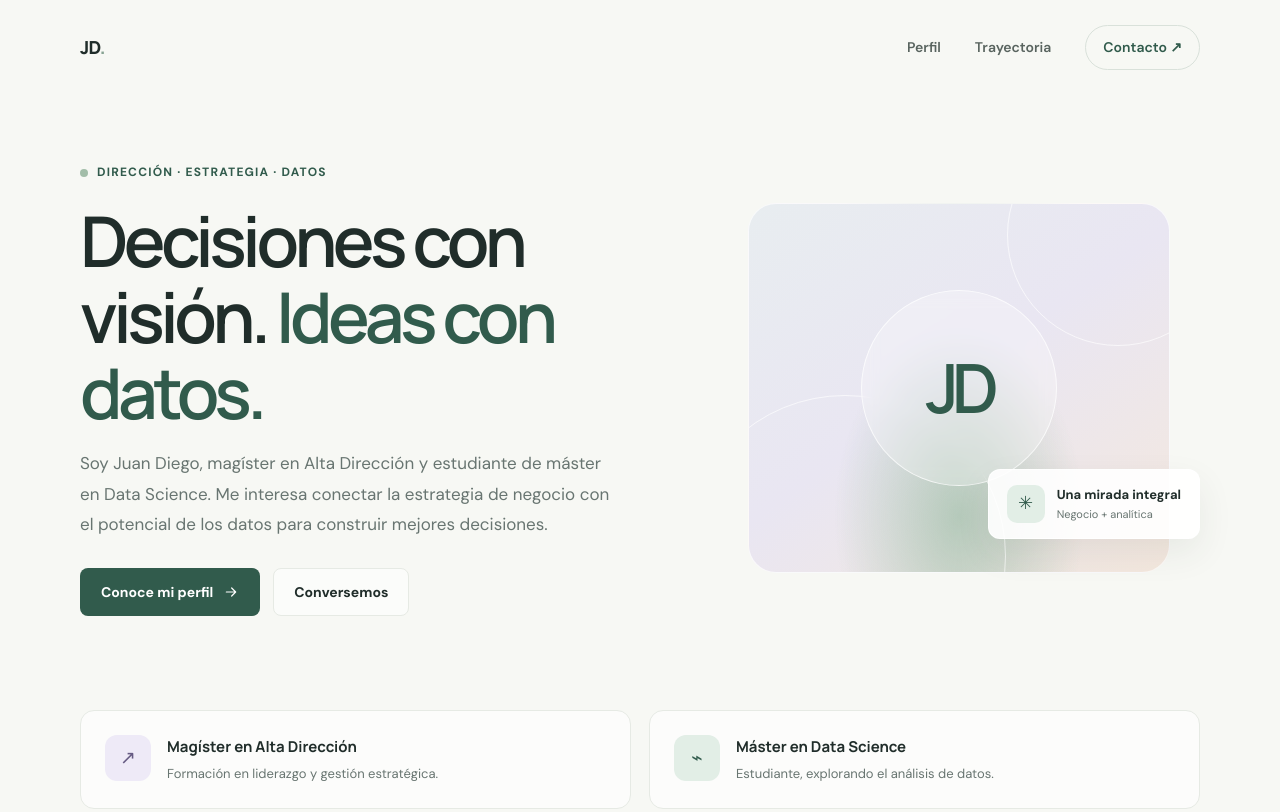
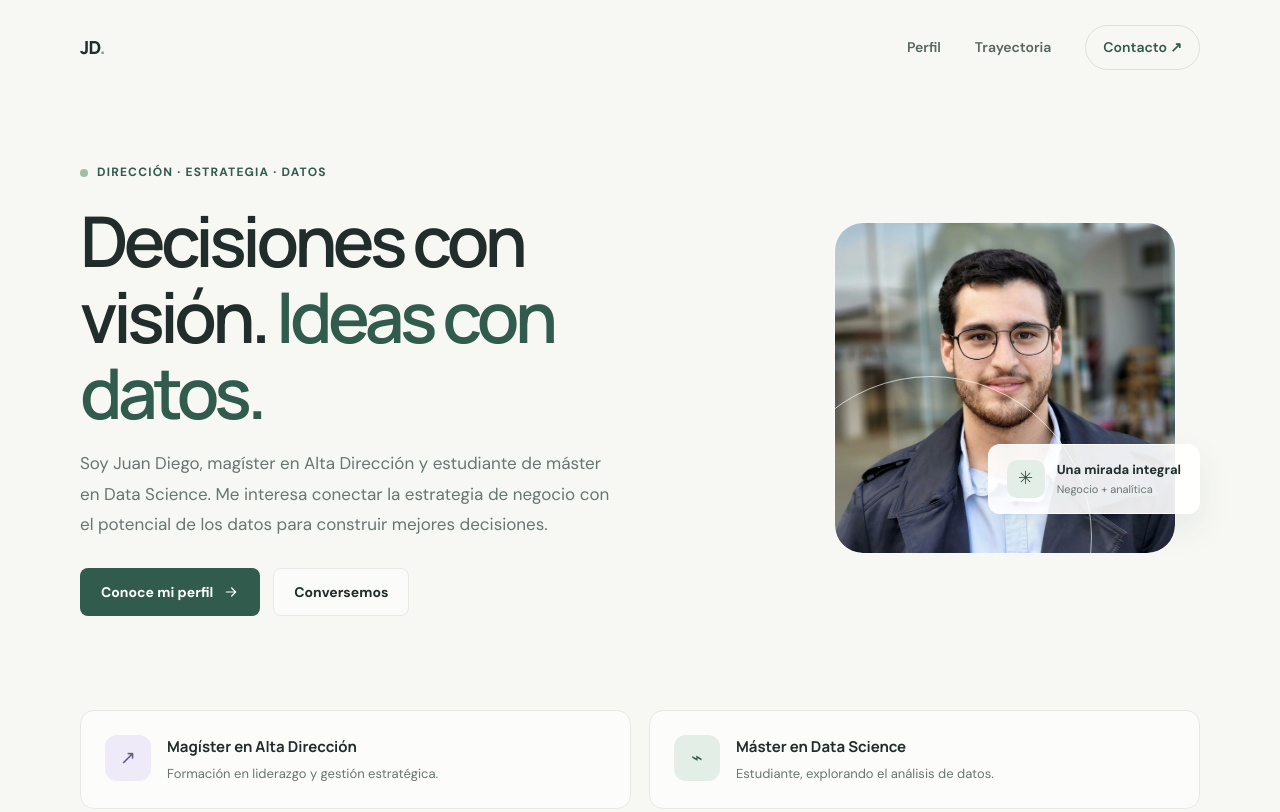
Before and after one commit to juandiegorichards/juandiegoweb, a plain HTML site: page index.html in a window 1280 px wide. Shown: the top 812 px of the page. Drawn offline with Linux system fonts and the light colour scheme.

Commit message:
Añadir foto a la pagina web

```diff
--- a/index.html
+++ b/index.html
@@ -69,7 +69,7 @@
     .hero { padding: 64px 0 94px; }
     .hero-grid {
       display: grid;
-      grid-template-columns: 1.1fr .9fr;
+      grid-template-columns: 1.2fr .8fr;
       align-items: center;
       gap: 70px;
     }
@@ -128,10 +128,15 @@
     .button-secondary { border-color: var(--line); background: rgba(255,255,255,.6); }
     .button svg { width: 16px; height: 16px; }
 
-    .visual-wrap { position: relative; min-height: 410px; }
+    .visual-wrap {
+      position: relative;
+      width: min(100%, 380px);
+      min-height: 360px;
+      justify-self: end;
+    }
     .visual-card {
       position: absolute;
-      inset: 20px 30px 20px 20px;
+      inset: 14px 24px 14px 14px;
       display: grid;
       overflow: hidden;
       place-items: center;
@@ -140,6 +145,16 @@
       background:
         radial-gradient(ellipse at 50% 85%, rgba(159,190,168,.72), transparent 42%),
         linear-gradient(145deg, #e8edf0 0%, #e9e6f2 48%, #f4e8de 100%);
+    }
+    .profile-photo {
+      position: absolute;
+      inset: 0;
+      z-index: 0;
+      width: 100%;
+      height: 100%;
+      border-radius: inherit;
+      object-fit: cover;
+      object-position: center 32%;
     }
     .visual-card::before, .visual-card::after {
       position: absolute;
@@ -151,23 +166,6 @@
     }
     .visual-card::before { top: -80px; right: -60px; }
     .visual-card::after { bottom: -145px; left: -65px; width: 320px; height: 320px; }
-    .monogram {
-      position: relative;
-      z-index: 1;
-      display: grid;
-      width: 196px;
-      height: 196px;
-      place-items: center;
-      border: 1px solid rgba(255,255,255,.7);
-      border-radius: 50%;
-      background: rgba(255,255,255,.28);
-      color: var(--green);
-      font-family: var(--font-display);
-      font-size: 68px;
-      font-weight: 600;
-      letter-spacing: -7px;
-      backdrop-filter: blur(8px);
-    }
     .floating-note {
       position: absolute;
       right: 0;
@@ -281,9 +279,8 @@
       .hero-grid { grid-template-columns: 1fr; gap: 32px; }
       h1 { letter-spacing: -3px; }
       .hero-copy { font-size: 16px; }
-      .visual-wrap { min-height: 340px; }
+      .visual-wrap { width: min(100%, 340px); min-height: 300px; justify-self: center; }
       .visual-card { inset: 8px 18px 8px 8px; }
-      .monogram { width: 160px; height: 160px; font-size: 57px; }
       .floating-note { bottom: 35px; }
       .credentials { grid-template-columns: 1fr; gap: 12px; padding-bottom: 60px; }
       .section { padding: 64px 0; }
@@ -336,8 +333,8 @@
             <a class="button button-secondary" href="#contacto">Conversemos</a>
           </div>
         </div>
-        <div class="visual-wrap" aria-label="Monograma JD sobre un fondo pastel">
-          <div class="visual-card"><div class="monogram" aria-hidden="true">JD</div></div>
+        <div class="visual-wrap">
+          <div class="visual-card"><img class="profile-photo" src="assets/profile-juan-diego.jpg" alt="Juan Diego"></div>
           <div class="floating-note">
             <span class="note-icon" aria-hidden="true">✳</span>
             <span><strong>Una mirada integral</strong><small>Negocio + analítica</small></span>
```
Also changed, not shown: assets/profile-juan-diego.jpg (added).
